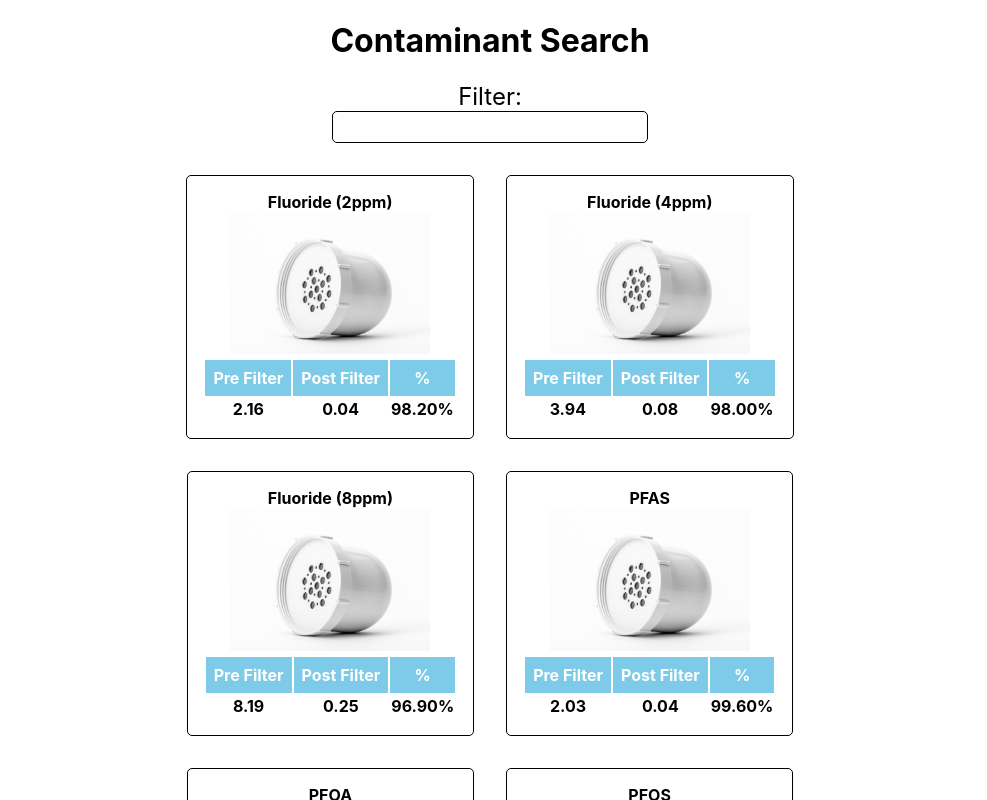
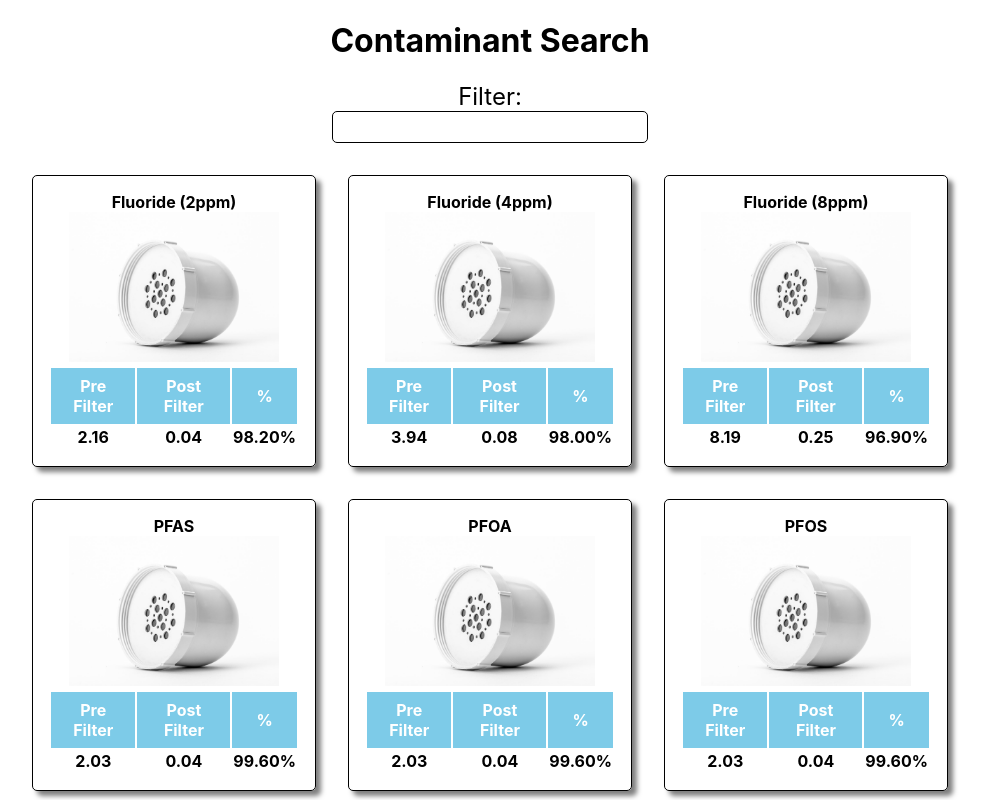
Before and after one commit to heardMan/cf-contam-search, a React (Create React App) app: page / in a window 1280 px wide. Shown: the top 800 px of the page, without its empty margins (150-1137 px from the left). Built offline with nearby package versions, Linux system fonts and the light colour scheme.

Commit message:
improved styling

```diff
--- a/src/App.css
+++ b/src/App.css
@@ -44,6 +44,19 @@
     padding: 1rem;
     border: solid 1px black;
     border-radius: 5px;
+    box-shadow: 5px 5px 5px rgba(0, 0, 0, 0.5);
+    width: 250px;
+    height:auto;
+}
+
+.result-card:hover {
+    box-shadow: 10px 10px 5px rgba(0, 0, 0, 0.5);
+    transform: scale(1.02);
+}
+
+.result-card:active {
+    box-shadow: 0px 0px 0px rgba(0, 0, 0, 0.5);
+    transform: scale(1.00);
 }
 
 .results-table {
@@ -63,6 +76,6 @@
 }
 
 .prodImg {
-    width:200px;
-    height:auto;
+    height:150px;
+    width:auto;
 }
```
Also changed, not shown: 8 other files (tests, documents, lock files or other folders).
